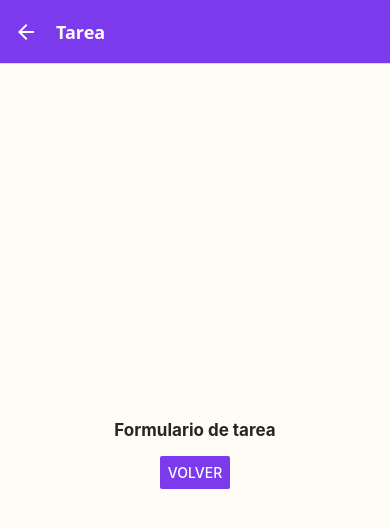
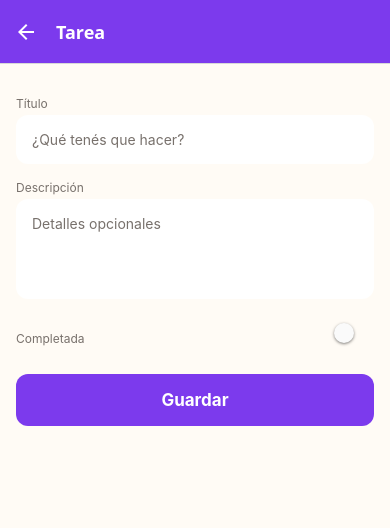
Before and after one commit to ibilleke/todo-list-app-movil, a React Native app in the folder app/: screen /TaskForm in a window 390 px wide. Shown: the top 528 px of the page. Built offline with nearby package versions, Linux system fonts and the light colour scheme.

Commit message:
feat: add task CRUD with TaskCard and FAB

```diff
--- a/app/package.json
+++ b/app/package.json
@@ -9,10 +9,12 @@
     "web": "expo start --web"
   },
   "dependencies": {
+    "@expo/vector-icons": "^15.1.1",
     "@react-native-async-storage/async-storage": "2.2.0",
     "@react-navigation/native": "^7.3.16",
     "@react-navigation/native-stack": "^7.18.8",
     "expo": "~54.0.35",
+    "expo-crypto": "~15.0.9",
     "expo-status-bar": "~3.0.9",
     "react": "19.1.0",
     "react-dom": "19.1.0",
--- /dev/null
+++ b/app/src/components/TaskCard.tsx
@@ -0,0 +1,53 @@
+import { Pressable, StyleSheet, Text } from "react-native";
+import { Ionicons } from "@expo/vector-icons";
+import type { Task } from "../types/Task";
+import { colors, radius, shadow, spacing, typography } from "../theme/colors";
+
+type Props = {
+  task: Task;
+  onPress: () => void;
+  onToggleComplete: () => void;
+};
+
+export default function TaskCard({ task, onPress, onToggleComplete }: Props) {
+  return (
+    <Pressable style={styles.card} onPress={onPress}>
+      <Pressable style={styles.checkbox} onPress={onToggleComplete} hitSlop={8}>
+        <Ionicons
+          name={task.completed ? "checkmark-circle" : "ellipse-outline"}
+          size={24}
+          color={task.completed ? colors.success : colors.textSecondary}
+        />
+      </Pressable>
+      <Text style={task.completed ? styles.titleCompleted : styles.title} numberOfLines={1}>
+        {task.title}
+      </Text>
+    </Pressable>
+  );
+}
+
+const styles = StyleSheet.create({
+  card: {
+    flexDirection: "row",
+    alignItems: "center",
+    backgroundColor: colors.surface,
+    borderRadius: radius.md,
+    padding: spacing.md,
+    gap: spacing.sm,
+    ...shadow.card,
+  },
+  checkbox: {
+    padding: spacing.xs,
+  },
+  title: {
+    ...typography.taskTitle,
+    color: colors.textPrimary,
+    flex: 1,
+  },
+  titleCompleted: {
+    ...typography.taskTitle,
+    color: colors.completed,
+    textDecorationLine: "line-through",
+    flex: 1,
+  },
+});
--- a/app/src/screens/TaskFormScreen.tsx
+++ b/app/src/screens/TaskFormScreen.tsx
@@ -1,16 +1,115 @@
-import { StyleSheet, Text, View, Button } from "react-native";
+import { useEffect, useState } from "react";
+import { Alert, ScrollView, StyleSheet, Switch, Text, TextInput, View, Pressable } from "react-native";
+import * as Crypto from "expo-crypto";
 import type { NativeStackScreenProps } from "@react-navigation/native-stack";
 import type { RootStackParamList } from "../navigation/types";
-import { colors, spacing, typography } from "../theme/colors";
+import { colors, radius, spacing, typography } from "../theme/colors";
+import { deleteTask, getTasks, saveTask } from "../storage/taskStorage";
+import type { Task } from "../types/Task";
 
 type Props = NativeStackScreenProps<RootStackParamList, "TaskForm">;
 
-export default function TaskFormScreen({ navigation }: Props) {
+export default function TaskFormScreen({ navigation, route }: Props) {
+  const taskId = route.params?.taskId;
+  const [existingTask, setExistingTask] = useState<Task | null>(null);
+  const [title, setTitle] = useState("");
+  const [description, setDescription] = useState("");
+  const [completed, setCompleted] = useState(false);
+
+  useEffect(() => {
+    if (!taskId) return;
+    (async () => {
+      const found = (await getTasks()).find((t) => t.id === taskId) ?? null;
+      if (found) {
+        setExistingTask(found);
+        setTitle(found.title);
+        setDescription(found.description ?? "");
+        setCompleted(found.completed);
+      }
+    })();
+  }, [taskId]);
+
+  const handleSave = async () => {
+    const trimmedTitle = title.trim();
+    if (!trimmedTitle) {
+      Alert.alert("Falta el título", "El título es obligatorio para guardar la tarea.");
+      return;
+    }
+    const task: Task = existingTask
+      ? {
+          ...existingTask,
+          title: trimmedTitle,
+          description: description.trim() || undefined,
+          completed,
+        }
+      : {
+          id: Crypto.randomUUID(),
+          title: trimmedTitle,
+          description: description.trim() || undefined,
+          completed,
+          createdAt: new Date().toISOString(),
+          source: "local",
+        };
+    await saveTask(task);
+    navigation.goBack();
+  };
+
+  const handleDelete = () => {
+    if (!existingTask) return;
+    Alert.alert("Eliminar tarea", "¿Seguro que querés eliminar esta tarea?", [
+      { text: "Cancelar", style: "cancel" },
+      {
+        text: "Eliminar",
+        style: "destructive",
+        onPress: async () => {
+          await deleteTask(existingTask.id);
+          navigation.goBack();
+        },
+      },
+    ]);
+  };
+
   return (
-    <View style={styles.container}>
-      <Text style={styles.title}>Formulario de tarea</Text>
-      <Button title="Volver" color={colors.primary} onPress={() => navigation.goBack()} />
-    </View>
+    <ScrollView style={styles.container} contentContainerStyle={styles.content}>
+      <Text style={styles.label}>Título</Text>
+      <TextInput
+        style={styles.input}
+        value={title}
+        onChangeText={setTitle}
+        placeholder="¿Qué tenés que hacer?"
+        placeholderTextColor={colors.textSecondary}
+      />
+
+      <Text style={styles.label}>Descripción</Text>
+      <TextInput
+        style={[styles.input, styles.textarea]}
+        value={description}
+        onChangeText={setDescription}
+        placeholder="Detalles opcionales"
+        placeholderTextColor={colors.textSecondary}
+        multiline
+        numberOfLines={4}
+      />
+
+      <View style={styles.switchRow}>
+        <Text style={styles.label}>Completada</Text>
+        <Switch
+          value={completed}
+          onValueChange={setCompleted}
+          trackColor={{ true: colors.primary }}
+        />
+      </View>
+
+      <Pressable style={styles.saveButton} onPress={handleSave}>
+        <Text style={styles.saveButtonText}>Guardar</Text>
+      </Pressable>
+
+      {existingTask && (
+        <Pressable style={styles.deleteButton} onPress={handleDelete}>
+          <Text style={styles.deleteButtonText}>Eliminar</Text>
+        </Pressable>
+      )}
+    </ScrollView>
   );
 }
 
@@ -18,13 +117,53 @@ const styles = StyleSheet.create({
   container: {
     flex: 1,
     backgroundColor: colors.background,
-    alignItems: "center",
-    justifyContent: "center",
+  },
+  content: {
     padding: spacing.md,
   },
-  title: {
+  label: {
+    ...typography.label,
+    color: colors.textSecondary,
+    marginBottom: spacing.xs,
+    marginTop: spacing.md,
+  },
+  input: {
+    ...typography.body,
+    backgroundColor: colors.surface,
+    borderRadius: radius.md,
+    padding: spacing.md,
+    color: colors.textPrimary,
+  },
+  textarea: {
+    minHeight: 96,
+    textAlignVertical: "top",
+  },
+  switchRow: {
+    flexDirection: "row",
+    alignItems: "center",
+    justifyContent: "space-between",
+    marginTop: spacing.md,
+  },
+  saveButton: {
+    backgroundColor: colors.primary,
+    borderRadius: radius.md,
+    padding: spacing.md,
+    alignItems: "center",
+    marginTop: spacing.lg,
+  },
+  saveButtonText: {
     ...typography.taskTitle,
-    color: colors.textPrimary,
-    marginBottom: spacing.md,
+    color: colors.surface,
+  },
+  deleteButton: {
+    backgroundColor: colors.accent,
+    borderRadius: radius.md,
+    padding: spacing.md,
+    alignItems: "center",
+    marginTop: spacing.md,
+  },
+  deleteButtonText: {
+    ...typography.taskTitle,
+    color: colors.surface,
   },
 });
--- a/app/src/screens/TaskListScreen.tsx
+++ b/app/src/screens/TaskListScreen.tsx
@@ -1,11 +1,13 @@
 import { useCallback, useState } from "react";
-import { StyleSheet, Text, View, FlatList } from "react-native";
+import { StyleSheet, View, FlatList, Pressable } from "react-native";
 import { useFocusEffect } from "@react-navigation/native";
+import { Ionicons } from "@expo/vector-icons";
 import type { NativeStackScreenProps } from "@react-navigation/native-stack";
 import type { RootStackParamList } from "../navigation/types";
-import { colors, spacing, typography } from "../theme/colors";
+import { colors, radius, shadow, spacing } from "../theme/colors";
 import { getTasks, saveTask } from "../storage/taskStorage";
 import type { Task } from "../types/Task";
+import TaskCard from "../components/TaskCard";
 
 type Props = NativeStackScreenProps<RootStackParamList, "TaskList">;
 
@@ -55,6 +57,12 @@ export default function TaskListScreen({ navigation }: Props) {
     }, [])
   );
 
+  const toggleComplete = async (task: Task) => {
+    const updated = { ...task, completed: !task.completed };
+    await saveTask(updated);
+    setTasks((current) => current.map((t) => (t.id === updated.id ? updated : t)));
+  };
+
   return (
     <View style={styles.container}>
       <FlatList
@@ -62,14 +70,20 @@ export default function TaskListScreen({ navigation }: Props) {
         keyExtractor={(item) => item.id}
         contentContainerStyle={styles.list}
         renderItem={({ item }) => (
-          <Text
-            style={item.completed ? styles.itemCompleted : styles.item}
+          <TaskCard
+            task={item}
             onPress={() => navigation.navigate("TaskForm", { taskId: item.id })}
-          >
-            {item.title}
-          </Text>
+            onToggleComplete={() => toggleComplete(item)}
+          />
         )}
       />
+      <Pressable
+        style={styles.fab}
+        onPress={() => navigation.navigate("TaskForm", {})}
+        hitSlop={8}
+      >
+        <Ionicons name="add" size={28} color={colors.surface} />
+      </Pressable>
     </View>
   );
 }
@@ -78,20 +92,21 @@ const styles = StyleSheet.create({
   container: {
     flex: 1,
     backgroundColor: colors.background,
-    padding: spacing.md,
   },
   list: {
+    padding: spacing.md,
     gap: spacing.sm,
   },
-  item: {
-    ...typography.body,
-    color: colors.textPrimary,
-    paddingVertical: spacing.sm,
-  },
-  itemCompleted: {
-    ...typography.body,
-    color: colors.completed,
-    textDecorationLine: "line-through",
-    paddingVertical: spacing.sm,
+  fab: {
+    position: "absolute",
+    right: spacing.lg,
+    bottom: spacing.lg,
+    width: 56,
+    height: 56,
+    borderRadius: radius.lg + 12,
+    backgroundColor: colors.primary,
+    alignItems: "center",
+    justifyContent: "center",
+    ...shadow.card,
   },
 });
```
Also changed, not shown: 1 other file (tests, documents, lock files or other folders).
